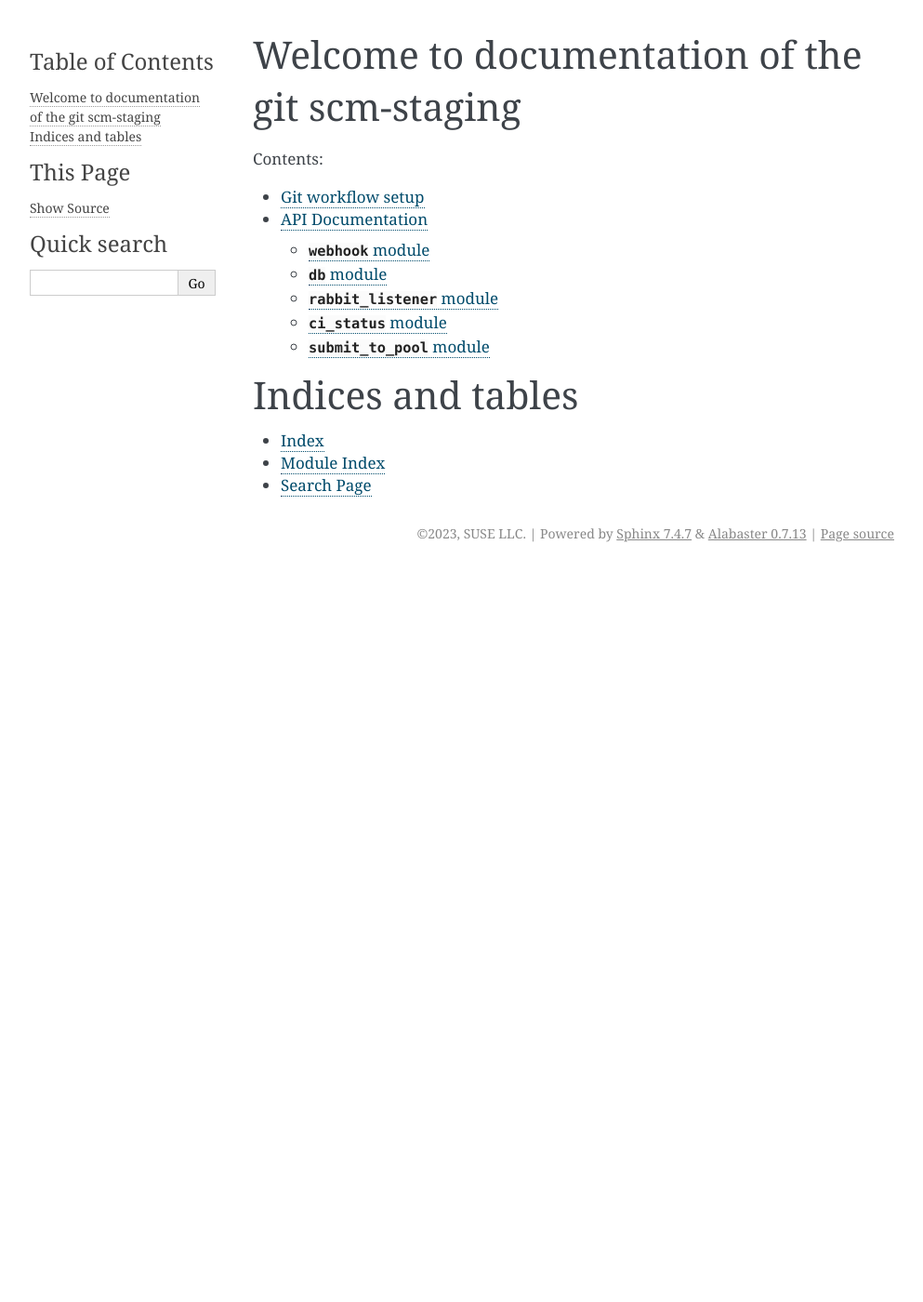
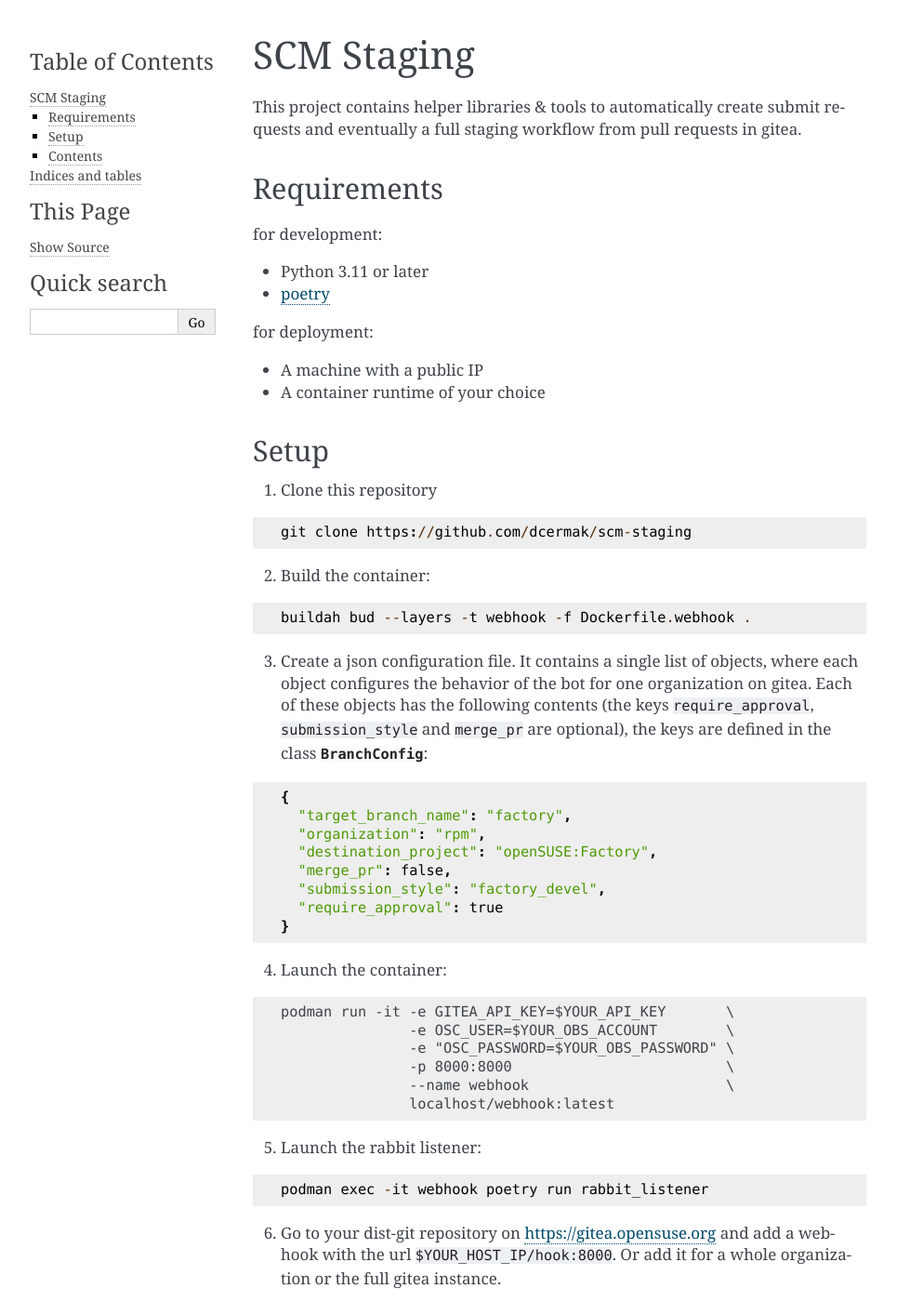
Before and after one commit to openSUSE/scm-staging, a Sphinx documentation site: the page built from source/index.rst, in a window 1280 px wide and 1400 px high. Shown: the whole window at 93% size, without its empty margins (148-1141 px from the left). Built offline with Sphinx 7.4.7, drawn with Linux system fonts in a browser that asks for light colours.

Commit message:
Improve documentation around the config.json

```diff
--- a/README.rst
+++ b/README.rst
@@ -8,29 +8,67 @@
 Requirements
 ------------
 
+for development:
+
 - Python 3.11 or later
 - `poetry <https://python-poetry.org/>`_
 
+for deployment:
+
 - A machine with a public IP
+- A container runtime of your choice
 
 
 Setup
 -----
 
 1. Clone this repository
+
+.. code-block::
+
    git clone https://github.com/dcermak/scm-staging
 
-2. Install required library
-   cd scm-staging
-   # skip this step if you have already installed poetry
-   pipx install poetry
-   poetry install
+2. Build the container:
 
-3. Export the environment variables ``OSC_USER`` and ``OSC_PASSWORD`` containing
-   your OBS credentials.
-3. Launch the application via :command:`poetry run uvicorn scm_staging:app --reload --host 0.0.0.0`
-4. Go to your dist-git repository on https://gitea.opensuse.org and add a
-   webhook with the url `$YOUR_HOST_IP/hook:8000`
+.. code-block::
 
-Structure
----------
+   buildah bud --layers -t webhook -f Dockerfile.webhook .
+
+3. Create a json configuration file. It contains a single list of objects, where
+   each object configures the behavior of the bot for one organization on
+   gitea. Each of these objects has the following contents (the keys
+   ``require_approval``, ``submission_style`` and ``merge_pr`` are optional),
+   the keys are defined in the class
+   :py:class:`~scm_staging.config.BranchConfig`:
+
+.. code-block::
+
+   {
+     "target_branch_name": "factory",
+     "organization": "rpm",
+     "destination_project": "openSUSE:Factory",
+     "merge_pr": false,
+     "submission_style": "factory_devel",
+     "require_approval": true
+   }
+
+4. Launch the container:
+
+.. code-block::
+
+   podman run -it -e GITEA_API_KEY=$YOUR_API_KEY       \
+                  -e OSC_USER=$YOUR_OBS_ACCOUNT        \
+                  -e "OSC_PASSWORD=$YOUR_OBS_PASSWORD" \
+                  -p 8000:8000                         \
+                  --name webhook                       \
+                  localhost/webhook:latest
+
+5. Launch the rabbit listener:
+
+.. code-block::
+
+   podman exec -it webhook poetry run rabbit_listener
+
+6. Go to your dist-git repository on https://gitea.opensuse.org and add a
+   webhook with the url ``$YOUR_HOST_IP/hook:8000``. Or add it for a whole
+   organization or the full gitea instance.
--- a/source/index.rst
+++ b/source/index.rst
@@ -3,12 +3,14 @@
    You can adapt this file completely to your liking, but it should at least
    contain the root `toctree` directive.
 
-Welcome to documentation of the git scm-staging
-===============================================
+.. include:: ../README.rst
+
+
+Contents
+--------
 
 .. toctree::
    :maxdepth: 2
-   :caption: Contents:
 
    setup
    api
```
Also changed, not shown: source/api.rst (+8 -0 lines), 1 other file.
